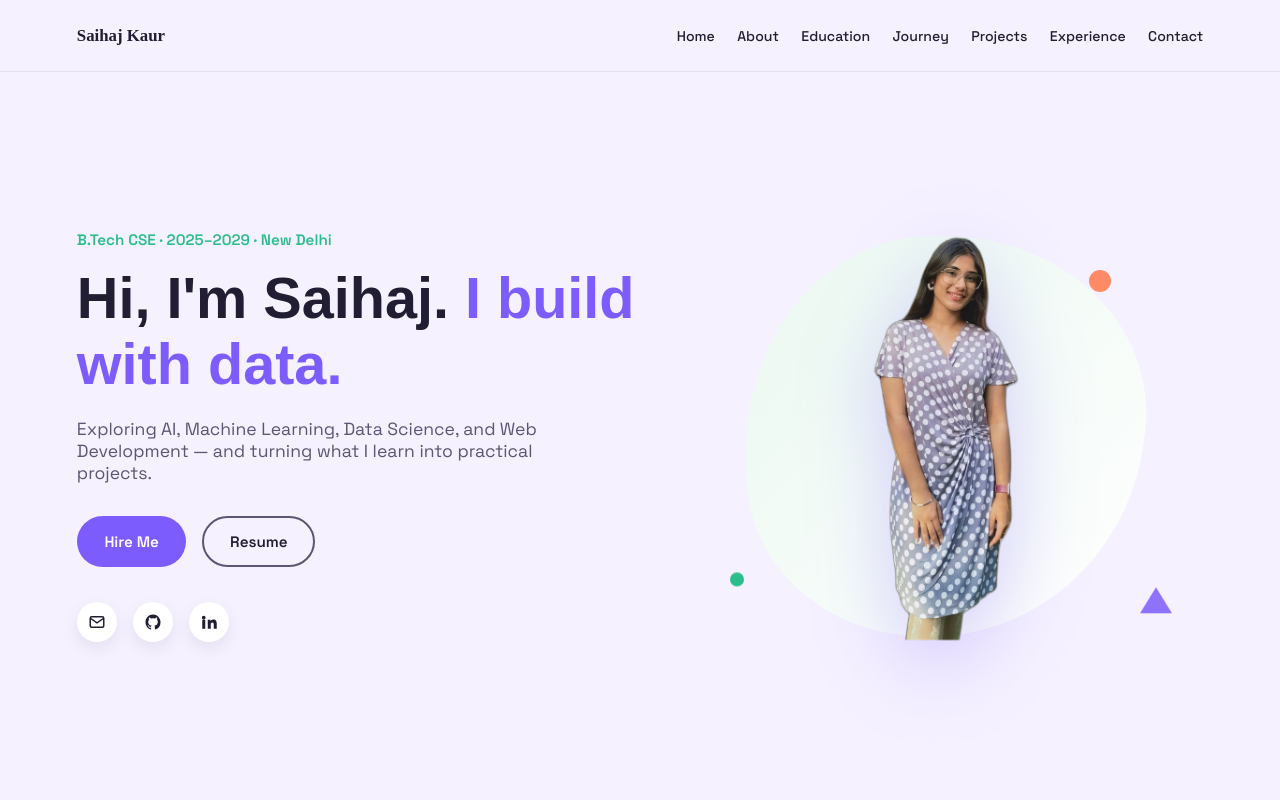
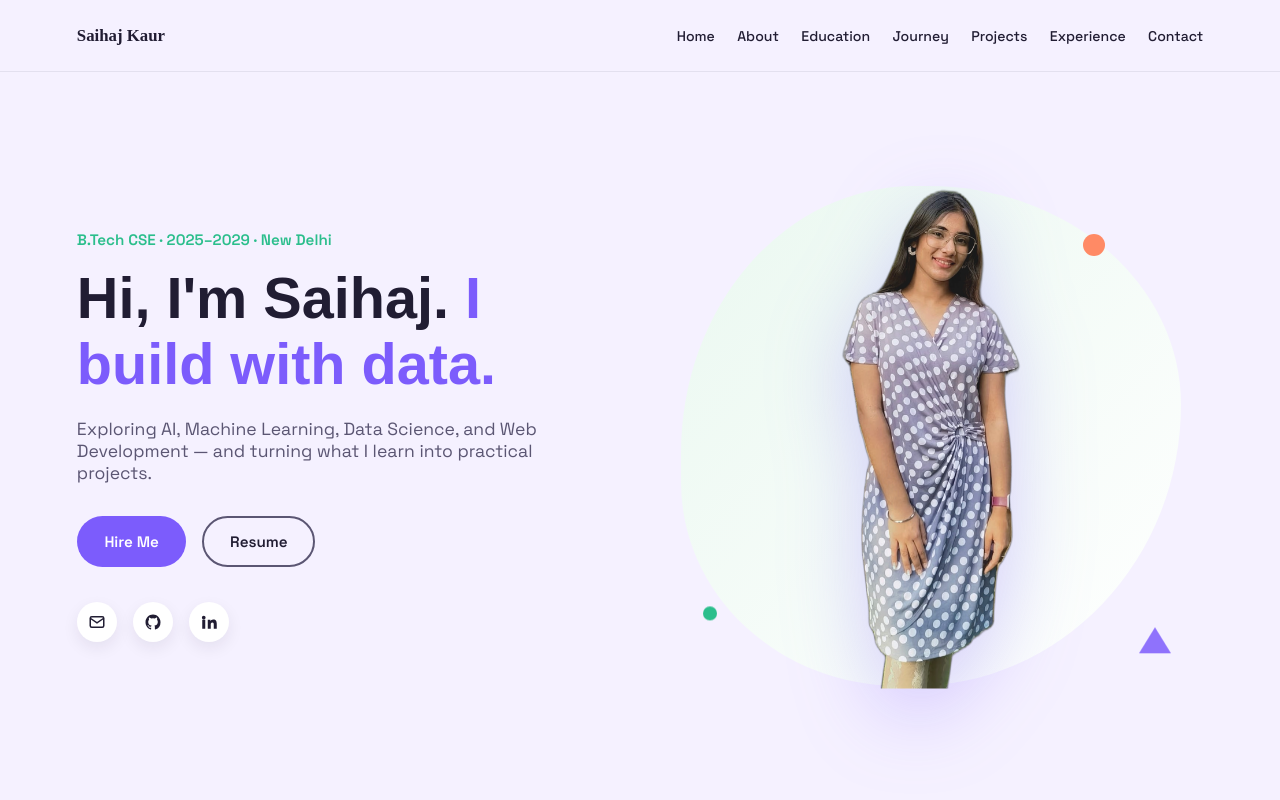
Before and after one commit to saihajkaur28/Portfolio, a plain HTML site: page index.html in a window 1280 px wide. Shown: the top 800 px of the page. Drawn offline with nearby package versions, Linux system fonts and the light colour scheme; animation ran at ten frames a second; a web font is replaced by a local one.

Commit message:
Make hero photo bigger

```diff
--- a/style.css
+++ b/style.css
@@ -18,17 +18,17 @@
 
   #hero{min-height:calc(100vh - var(--nav-h)); display:flex; align-items:center; gap:3vw; padding:0 6vw; scroll-margin-top:0; flex-wrap:wrap;}
   .hero-text{flex:1 1 440px; min-width:300px;}
-  .hero-visual{flex:1 1 380px; min-width:300px; min-height:460px; position:relative; display:flex; align-items:center; justify-content:center;}
-  .blob{position:absolute; width:400px; height:400px; border-radius:48% 52% 55% 45% / 55% 45% 58% 42%; background:linear-gradient(135deg, var(--panel), #fff);}
+  .hero-visual{flex:1 1 440px; min-width:340px; min-height:560px; position:relative; display:flex; align-items:center; justify-content:center;}
+  .blob{position:absolute; width:500px; height:500px; border-radius:48% 52% 55% 45% / 55% 45% 58% 42%; background:linear-gradient(135deg, var(--panel), #fff);}
   .dot{position:absolute; border-radius:50%; animation:floaty 5s ease-in-out infinite;}
   .dot1{width:22px; height:22px; background:var(--coral); top:14%; right:18%;}
   .dot2{width:14px; height:14px; background:var(--mint); bottom:16%; left:8%; animation-delay:1.2s;}
   .shape-tri{position:absolute; width:0; height:0; bottom:10%; right:6%; border-left:16px solid transparent; border-right:16px solid transparent; border-bottom:26px solid var(--violet); transform:rotate(18deg); opacity:.85; animation:floaty 6s ease-in-out infinite; animation-delay:.6s;}
   @keyframes floaty{ 0%,100%{transform:translateY(0);} 50%{transform:translateY(-12px);} }
   @media (prefers-reduced-motion: reduce){ .dot, .shape-tri{animation:none;} }
-  .hero-photo{position:relative; z-index:2; height:420px; display:flex; align-items:flex-end; justify-content:center;}
+  .hero-photo{position:relative; z-index:2; height:520px; display:flex; align-items:flex-end; justify-content:center;}
   .hero-photo img{height:100%; width:auto; object-fit:contain; filter:drop-shadow(0 22px 40px rgba(124,92,252,.3));}
-  @media(max-width:850px){ .hero-visual{min-height:380px;} .blob{width:300px;height:300px;} .hero-photo{height:320px;} }
+  @media(max-width:850px){ .hero-visual{min-height:420px;} .blob{width:320px;height:320px;} .hero-photo{height:340px;} }
   .kicker{color:var(--mint); font-weight:600; margin-bottom:1rem; font-size:.95rem;}
   #hero h1{font-size:clamp(2.3rem, 5.5vw, 3.6rem); font-weight:900;}
   #hero h1 span{color:var(--violet);}
```
